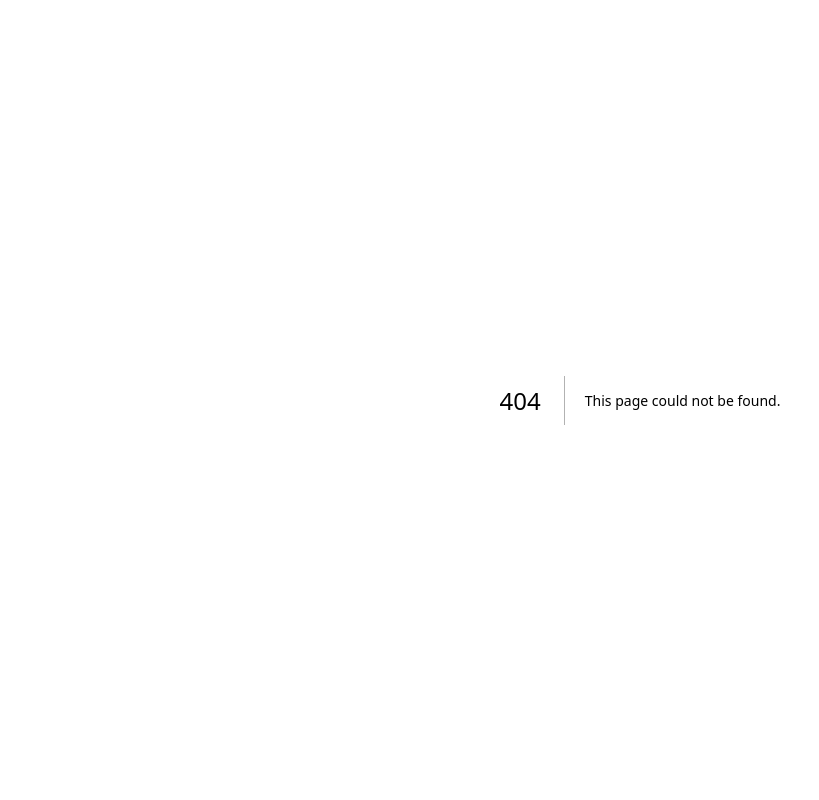
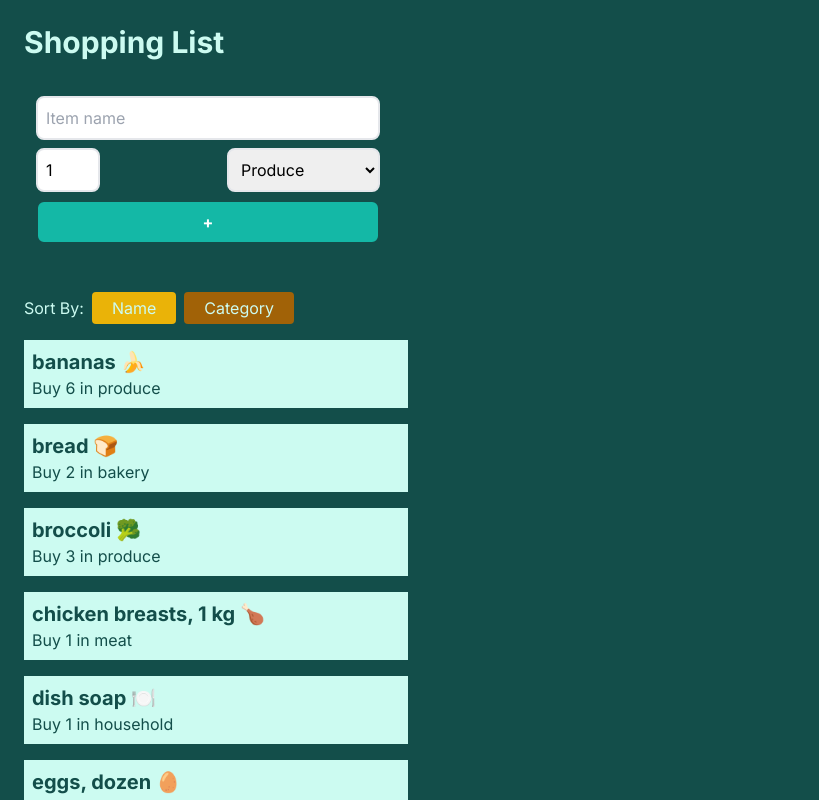
Before and after one commit to ChunxiaHuang/cprg306-assignments, a Next.js app: page /week-6 in a window 1280 px wide. Before the commit this address had no page. Shown: the top 800 px of the page, without its empty margins (0-819 px from the left). Built offline with nearby package versions, Linux system fonts and the light colour scheme.

Commit message:
week 6 update
create week6 page
update components for week6

```diff
--- a/app/page.js
+++ b/app/page.js
@@ -10,6 +10,7 @@ export default function Home() {
         <li className="text-lg pl-20 text-teal-100"><Link href="./week-3">Week-3 Assignment</Link></li>
         <li className="text-lg pl-20 text-teal-100"><Link href="./week-4">Week-4 Assignment</Link></li>
         <li className="text-lg pl-20 text-teal-100"><Link href="./week-5">Week-5 Assignment</Link></li>
+        <li className="text-lg pl-20 text-teal-100"><Link href="./week-6">Week-6 Assignment</Link></li>
       </ul>
     </main>
   );
--- /dev/null
+++ b/app/week-6/item-list.js
@@ -0,0 +1,49 @@
+"use client"
+import { useState } from "react";
+import Item from "./item";
+
+
+export default function ItemList({itemList}){
+
+    const items = [...itemList];
+
+    let [sortBy, setSortBy] = useState("name");
+
+    // sorting
+    const sortedList = items.sort( (a,b) => {
+
+      let valueA = a[sortBy].toUpperCase();
+      let valueB = b[sortBy].toUpperCase();
+
+      if (valueA  < valueB){
+        return -1;
+      }
+      if (valueA  > valueB){
+        return 1;
+      }
+      return 0;
+    });
+
+    let handleNameButton = (event) => setSortBy(event.target.value);
+    let handleCateButton = (event) => setSortBy(event.target.value);
+
+
+    let activeStyle = "ml-2 px-5 py-1  text-teal-100 bg-yellow-500 rounded";
+    let inactiveStyle = "ml-2 px-5 py-1  text-teal-100 bg-yellow-700 rounded";
+
+      return(
+        <div className="p-2">
+          <label className="ml-4 text-teal-100">Sort By:</label>
+          <button className={sortBy == "name" ? activeStyle : inactiveStyle} value="name"
+            onClick={handleNameButton}>Name</button>
+          <button className={sortBy == "category" ? activeStyle : inactiveStyle} value="category"
+            onClick={handleCateButton}>Category</button>
+          {//<button className={sortBy == "category" ? activeStyle : inactiveStyle} value="groupedCategory"
+            //onClick={handleGroupButton}>Grouped Category</button>
+          }
+          {sortedList.map((item) => (
+            <Item item={item}/>
+          ))}
+        </div>
+      );
+}
--- /dev/null
+++ b/app/week-6/item.js
@@ -0,0 +1,15 @@
+
+
+export default function Item({item}){
+
+    let {name, quantity, category} = item;
+
+    return (
+        <div className="text-teal-900 bg-teal-100 m-4 p-2 w-96">
+            <ul>
+                <li className="text-xl font-bold">{name}</li>
+                <li>Buy {quantity} in {category}</li>
+            </ul>
+        </div>
+    );
+}
--- /dev/null
+++ b/app/week-6/items.json
@@ -0,0 +1,74 @@
+[
+    {
+      "id": "1h2GJKH12gkHG31h1H",
+      "name": "milk, 4 L 🥛",
+      "quantity": 1,
+      "category": "dairy"
+    },
+    {
+      "id": "2KJH3k2j3H1k2J3K1H",
+      "name": "bread 🍞",
+      "quantity": 2,
+      "category": "bakery"
+    },
+    {
+      "id": "3h2KJH3k2j3H1k2J3",
+      "name": "eggs, dozen 🥚",
+      "quantity": 2,
+      "category": "dairy"
+    },
+    {
+      "id": "4k2J3K1H2GJKH12gk",
+      "name": "bananas 🍌",
+      "quantity": 6,
+      "category": "produce"
+    },
+    {
+      "id": "5H1h1H2KJH3k2j3H",
+      "name": "broccoli 🥦",
+      "quantity": 3,
+      "category": "produce"
+    },
+    {
+      "id": "6H1k2J3K1H2GJKH1",
+      "name": "chicken breasts, 1 kg 🍗",
+      "quantity": 1,
+      "category": "meat"
+    },
+    {
+      "id": "7gkHG31h1H2KJH3k",
+      "name": "pasta sauce 🍝",
+      "quantity": 3,
+      "category": "canned goods"
+    },
+    {
+      "id": "8j3H1k2J3K1H2GJK",
+      "name": "spaghetti, 454 g 🍝",
+      "quantity": 2,
+      "category": "dry goods"
+    },
+    {
+      "id": "9H12gkHG31h1H2KJ",
+      "name": "toilet paper, 12 pack 🧻",
+      "quantity": 1,
+      "category": "household"
+    },
+    {
+      "id": "10H3k2j3H1k2J3K1",
+      "name": "paper towels, 6 pack",
+      "quantity": 1,
+      "category": "household"
+    },
+    {
+      "id": "11k2J3K1H2GJKH12",
+      "name": "dish soap 🍽️",
+      "quantity": 1,
+      "category": "household"
+    },
+    {
+      "id": "12GJKH12gkHG31h1",
+      "name": "hand soap 🧼",
+      "quantity": 4,
+      "category": "household"
+    }
+  ]
--- /dev/null
+++ b/app/week-6/new-item.js
@@ -0,0 +1,62 @@
+"use client"
+
+import { useState } from "react";
+
+export default function NewItem({onAddItem}){
+
+    const buttonStyles = `bg-teal-500 border-2 border-teal-900 hover:bg-teal-600
+    active:border-teal-500
+    rounded-lg w-full p-2 text-white font-bold`;
+
+    const [itemName, setItemName] = useState("");
+    const [quantity, setQuantity] = useState(1);
+    const [category, setCategory] = useState("produce");
+
+    const handleSubmit = (event) => {
+        event.preventDefault();
+        let newItem = {
+            //id: "randomId",
+            name: itemName ,
+            quantity: quantity,
+            category: category,
+        }
+        //alert(`Added item: ${newItem.name}, quantity: ${newItem.quantity}, category: ${newItem.category}`);
+
+        onAddItem(newItem);
+
+        setItemName("");
+        setQuantity(1);
+        setCategory("produce");
+    };
+
+    const handleItemName = (event) => setItemName(event.target.value);
+    const handleQuantity = (event) => setQuantity(event.target.value);
+    const handleCategory = (event) => setCategory(event.target.value);
+
+
+    return(
+        <form className="bg-teal-900 max-w-sm min-w-64 w-full p-5 m-4 h-48" onSubmit={handleSubmit}>
+            <div>
+                <input required onChange={handleItemName} className="border-2 rounded-lg p-2 w-full" placeholder="Item name" value={itemName}></input>
+            </div>
+            <div className="flex justify-between my-2">
+                <input onChange={handleQuantity} className="border-2 rounded-lg p-2 w-16 mr-2" type="number" defaultValue={1} min={1} step={1} value={quantity}/>
+                <select onChange={handleCategory} className="border-2 rounded-lg p-2" value={category}>
+                    <option value="" disabled>Category</option>
+                    <option value="produce">Produce</option>
+                    <option value="dairy">Dairy</option>
+                    <option value="bakery">Bakery</option>
+                    <option value="meat">Meat</option>
+                    <option value="frozen foods">Frozen Foods</option>
+                    <option value="canned goods">Canned Goods</option>
+                    <option value="dry goods">Dry Goods</option>
+                    <option value="beverages">Beverages</option>
+                    <option value="snacks">Snacks</option>
+                    <option value="horsehold">Household</option>
+                    <option value="other">Other</option>
+                </select>
+            </div>
+            <button className={buttonStyles}>+</button>
+        </form>
+    );
+}
--- /dev/null
+++ b/app/week-6/page.js
@@ -0,0 +1,26 @@
+"use client"
+import { useState } from "react";
+import ItemList from "./item-list";
+import ItemData from './items.json';
+import NewItem from "./new-item";
+
+
+
+export default function Page(){
+
+    const [items, setItems] = useState(
+        ItemData.map((item)=>({...item}))
+    );
+
+    const handleAddItem = (newItem) => {
+        setItems([...items, newItem]);
+    }
+
+    return(
+        <main className="bg-teal-900">
+            <h1 className="text-3xl font-bold text-teal-100 px-6 pt-6">Shopping List</h1>
+            <NewItem onAddItem={handleAddItem} />
+            <ItemList itemList={items}/>
+        </main>
+    );
+}
```
